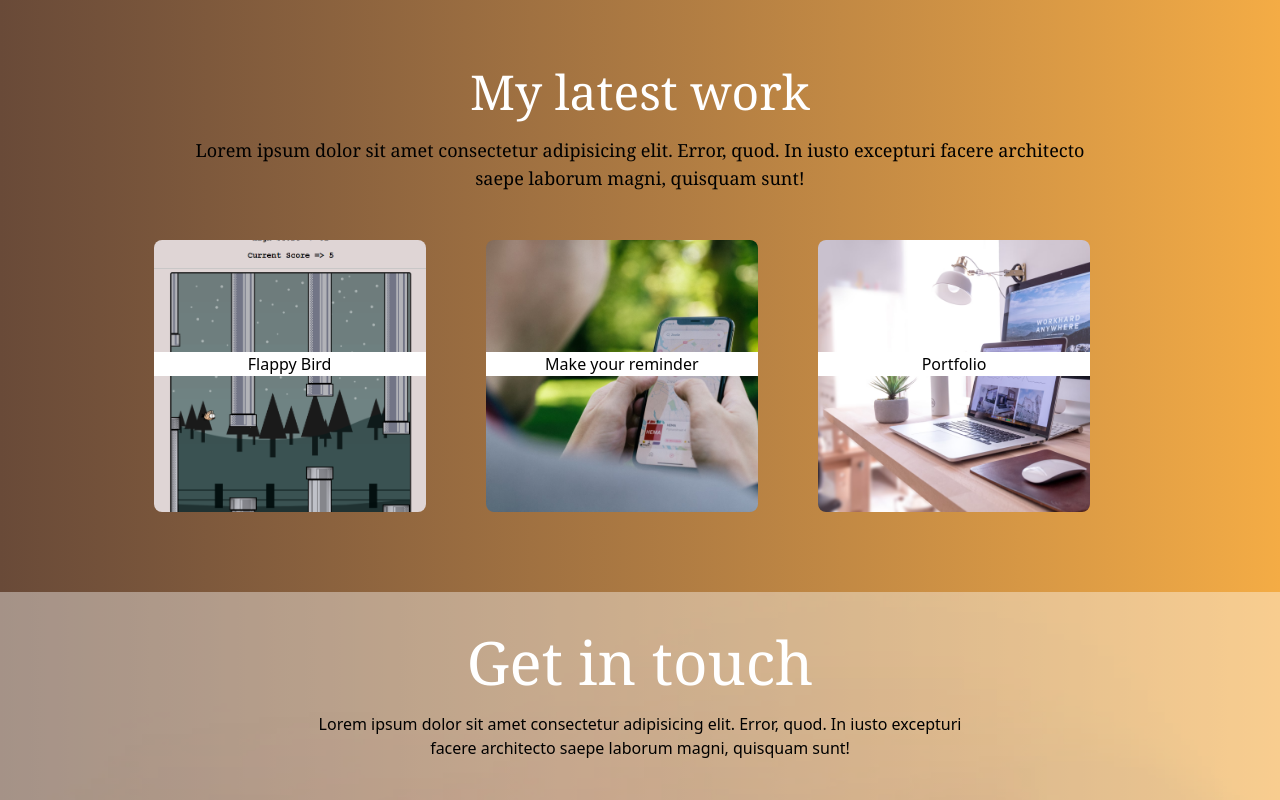
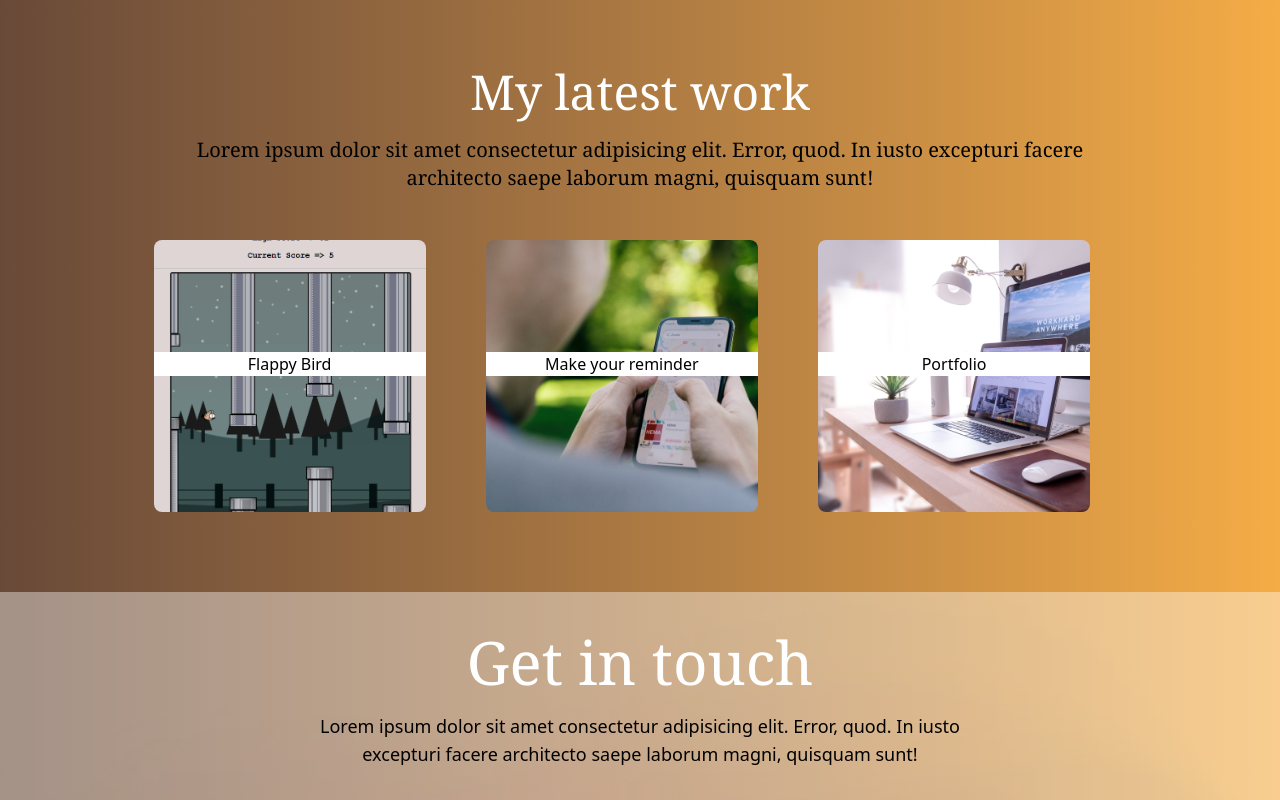
Before and after one commit to anuj1012/portfolios, a plain HTML site: page index.html in a window 1280 px wide. Shown: the part 2020-2820 px from the top of the page. Drawn offline with nearby package versions, Linux system fonts and the light colour scheme; a web font is replaced by a local one.

Commit message:
Update index.html

```diff
--- a/index.html
+++ b/index.html
@@ -288,9 +288,9 @@
             id="projects"
             class="w-full px-[12%] py-10 scroll-mt-20"
         >
-<!--             <h4 class="text-center font-bold font-serif mb-2 text-lg">My portfolio</h4> -->
-            <h2 class="text-center font-serif text-white text-5xl">My latest work</h2>
-            <p class="text-center font-serif text-lg max-w-4xl mx-auto mt-5 mb-12">
+
+            <h2 class="text-center font-serif text-white text-2xl sm:4xl md:4xl lg:text-5xl">My latest work</h2>
+            <p class="text-center font-serif text-sm md:base lg:text-xl max-w-4xl mx-auto mt-5 mb-12">
                 Lorem ipsum dolor sit amet consectetur adipisicing elit. Error, quod. In
                 iusto excepturi facere architecto saepe laborum magni, quisquam sunt!
             </p>
@@ -332,7 +332,7 @@
         >
             <!-- <h4 class="text-center mb-2 text-lg">My Connect with me</h4> -->
             <h2 class="text-center text-white text-3xl font-serif  md:text-4xl lg:text-6xl">Get in touch</h2>
-            <p class="text-center max-w-2xl mx-auto mt-5 mb-12">
+            <p class="text-center text-sm md:text-base lg:text-lg max-w-2xl mx-auto mt-5 mb-12">
                 Lorem ipsum dolor sit amet consectetur adipisicing elit. Error, quod. In
                 iusto excepturi facere architecto saepe laborum magni, quisquam sunt!
             </p>
```
